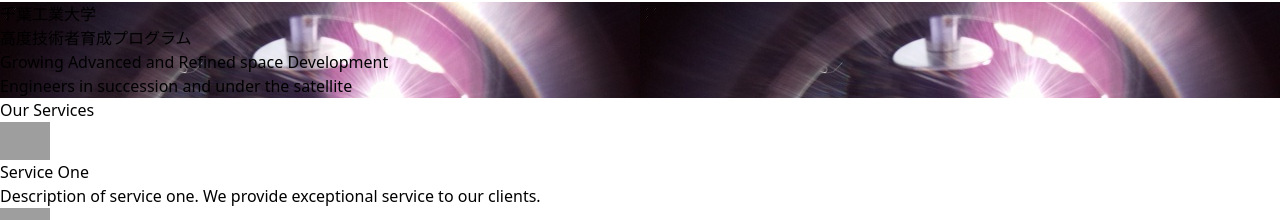
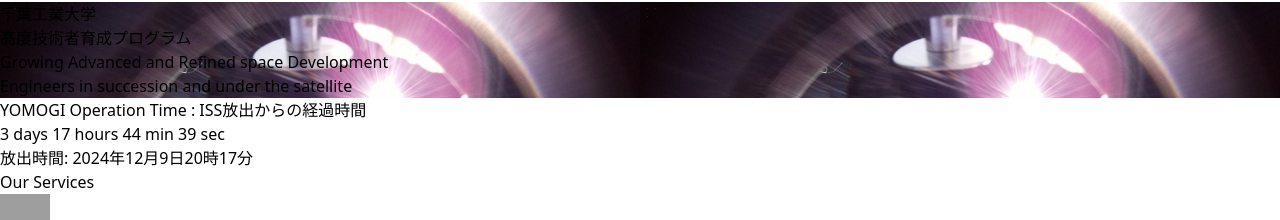
Before and after one commit to CIT-GARDENs-Organization/next_gardens_webpage, a Next.js app: page / in a window 1280 px wide. Shown: the part 298-518 px from the top of the page. Built offline with nearby package versions, Linux system fonts and the light colour scheme; grey boxes are pictures that could not be loaded.

Commit message:
add: 時間表示

```diff
--- /dev/null
+++ b/src/app/components/TimeSinceRelease.tsx
@@ -0,0 +1,88 @@
+"use client";
+
+import React, {useState, useEffect} from "react";
+
+const TimeSinceRelease: React.FC = () => {
+  const releaseDate = new Date("2024-12-09T20:17:00");
+
+  const calculateTimeDifference = () => {
+    const now = new Date();
+    const diff = now.getTime() - releaseDate.getTime();
+
+    if (diff < 0) {
+      return {
+        days: 0,
+        hours: 0,
+        minutes: 0,
+        seconds: 0,
+        notReleased: true,
+      };
+    }
+
+    const seconds = Math.floor((diff / 1000) % 60);
+    const minutes = Math.floor((diff / (1000 * 60)) % 60);
+    const hours = Math.floor((diff / (1000 * 60 * 60)) % 24);
+    const days = Math.floor(diff / (1000 * 60 * 60 * 24));
+
+    return {
+      days,
+      hours,
+      minutes,
+      seconds,
+      notReleased: false,
+    };
+  };
+
+  const [time, setTime] = useState<{
+    days: number;
+    hours: number;
+    minutes: number;
+    seconds: number;
+    notReleased: boolean;
+  } | null>(null); // Initialize as null
+
+  useEffect(() => {
+    // Set the initial time
+    setTime(calculateTimeDifference());
+
+    const timer = setInterval(() => {
+      setTime(calculateTimeDifference());
+    }, 1000);
+
+    return () => clearInterval(timer);
+  }, []);
+
+  return (
+    <section id="time" className="py-20 bg-brack">
+      <div className="max-w-7xl mx-auto px-4 sm:px-6 lg:px-8">
+        <h2 className="text-xl text-center text-gray-800 dark:text-white mb-6">
+          YOMOGI Operation Time : ISS放出からの経過時間
+        </h2>
+        <div className="text-center text-gray-700 dark:text-gray-300">
+          {time === null ? (
+            // Render nothing or a loader while time is being calculated
+            <p className="mt-4 text-5xl font-semibold">Loading...</p>
+          ) : time.notReleased ? (
+            <p className="text-5xl font-semibold">まだ放出されていません</p>
+          ) : (
+            <p className="text-5xl font-semibold">
+              {time.days}
+              <span className="text-4xl"> days </span>
+              {time.hours}
+              <span className="text-4xl"> hours </span>
+              {time.minutes}
+              <span className="text-4xl"> min </span>
+              {time.seconds}
+              <span className="text-4xl"> sec</span>
+            </p>
+          )}
+          <p className="mt-2 text-sm text-gray-500">
+            放出時間: 2024年12月9日20時17分
+          </p>
+        </div>
+      </div>
+    </section>
+  );
+};
+
+export default TimeSinceRelease;
--- a/src/app/page.tsx
+++ b/src/app/page.tsx
@@ -1,4 +1,5 @@
 import Image from "next/image";
+import TimeSinceRelease from "./components/TimeSinceRelease";
 
 export default function Home() {
   return (
@@ -6,7 +7,7 @@ export default function Home() {
       {/* Hero Section */}
       <section
         id="home"
-        className="bg-white dark:bg-gray-900 bg-cover bg-center relative py-64"
+        className="bg-white dark:bg-gray-900 bg-cover bg-center relative py-52"
         style={{backgroundImage: "url('/KSW_52.jpg')"}}
       >
         {/* Optional Overlay */}
@@ -24,8 +25,10 @@ export default function Home() {
         </div>
       </section>
 
+      <TimeSinceRelease />
+
       {/* Services Section */}
-      <section id="services" className="py-20 bg-gray-900">
+      <section id="services" className="py-20 bg-gray-800">
         <div className="max-w-7xl mx-auto px-4 sm:px-6 lg:px-8">
           <h2 className="text-3xl font-bold text-center text-gray-800 dark:text-white mb-12">
             Our Services
```
